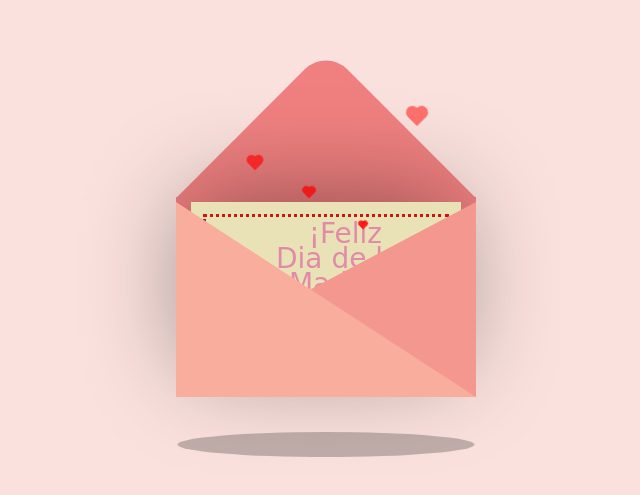
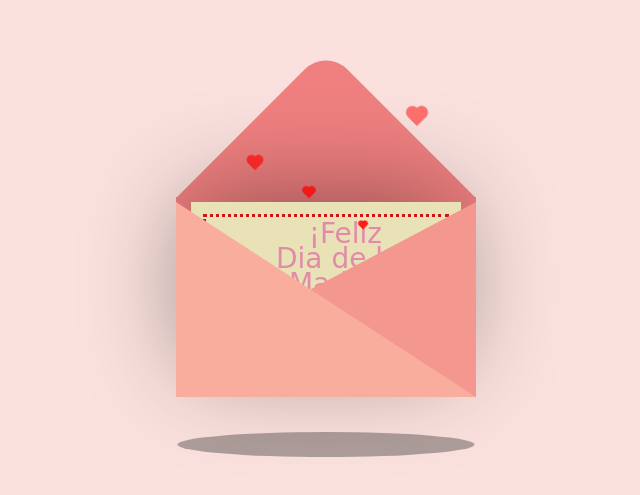
Before and after one commit to HttpSergiomx/felizdiasdelasmadres, a plain HTML site: page index.html in a window 1280 px wide. Shown: the part 141-636 px from the top of the page, without its empty margins (314-954 px from the left). Drawn offline with nearby package versions, Linux system fonts and the light colour scheme.

Commit message:
Add files via upload

```diff
--- a/style.css
+++ b/style.css
@@ -221,7 +221,7 @@ body {
     width: 330px;
     height: 25px;
     border-radius: 50%;
-    background-color: rgba(0, 0, 0, 0.226);
+    background-color: rgba(0, 0, 0, 0.301);
     top: 265px;
     left: -15px;
     z-index: -1;
```
Also changed, not shown: index.html (line endings or trailing spaces).
